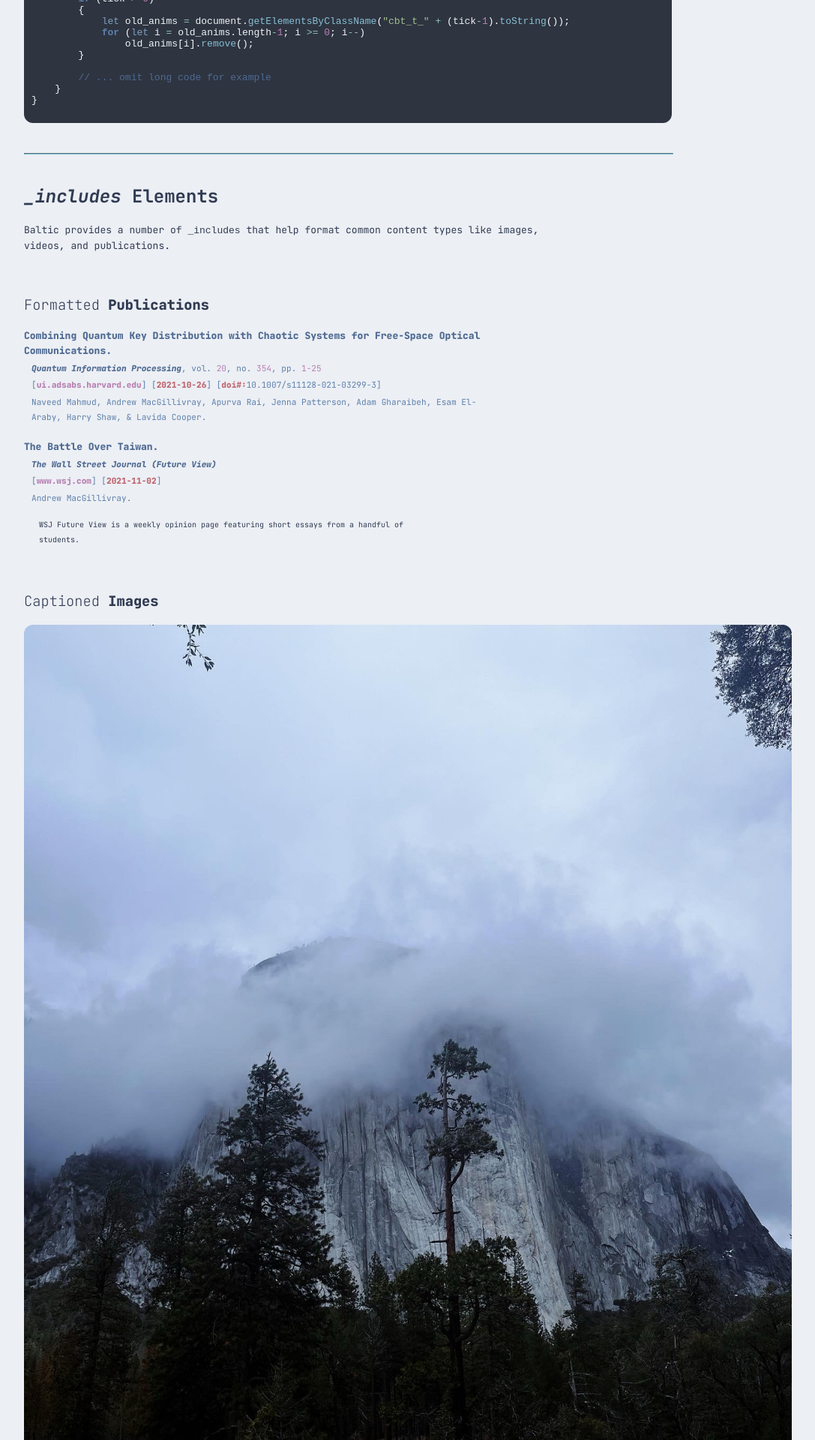
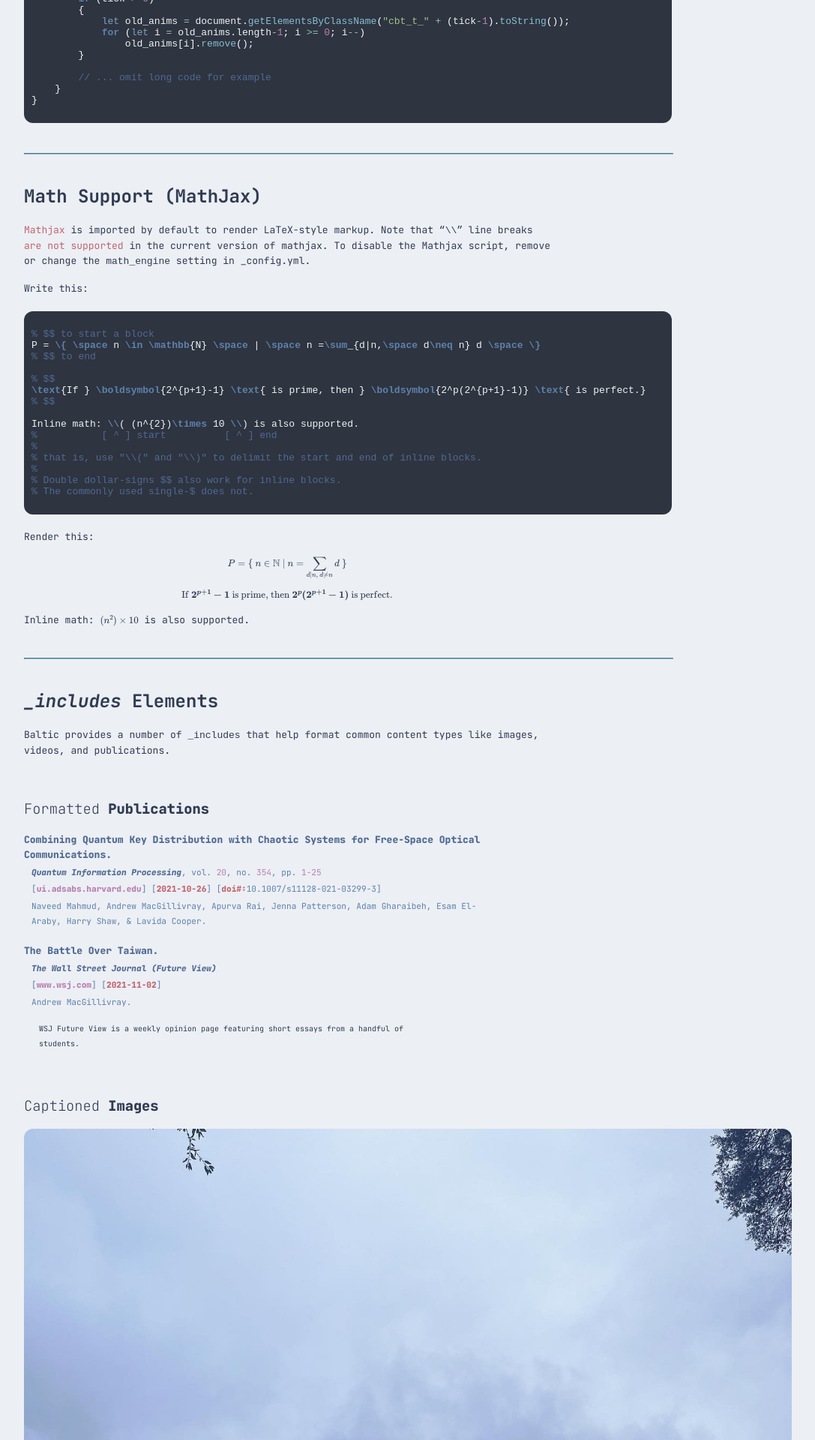
Before and after one commit to amacgillivray/baltic, a Jekyll site: the page built from index.md, in a window 1280 px wide. Shown: the part 1977-3897 px from the top of the page at 75% size, without its empty margins (96-1183 px from the left). Built offline with Jekyll 4.4.1, drawn with Linux system fonts in a browser that asks for light colours.

Commit message:
Add mathjax support Part of #3: Adds LaTeX support

````diff
--- a/_includes/head.html
+++ b/_includes/head.html
@@ -1,5 +1,10 @@
 <meta charset="UTF-8" />
 <meta name="viewport" content="width=device-width, initial-scale=1" />
 <link rel="stylesheet" href="{{'/assets/css/style.css' | absolute_url}}">
+
+{%- if site.kramdown.math_engine == "mathjax" -%}
+<script id="MathJax-script" async src="https://cdn.jsdelivr.net/npm/mathjax@3/es5/tex-mml-chtml.js"></script>
+{%- endif -%}
+
 <title>{{page.title}} - {{site.title}}</title>
 {%- include fonts.html -%}
--- a/_sass/baltic.scss
+++ b/_sass/baltic.scss
@@ -344,3 +344,11 @@ ul.link-list {
 .publication.blog-post {
     margin: 2rem 0;
 }
+
+.MathJax {
+    font-size: 13px !important;
+    max-width: 90ch;
+    margin-top: 1rem;
+    margin-bottom: 1rem;
+
+}
--- a/index.md
+++ b/index.md
@@ -126,6 +126,45 @@ class Game {
 }
 ```
 
+---
+
+## Math Support (MathJax)
+
+[Mathjax](https://www.mathjax.org/) is imported by default to render LaTeX-style markup.
+Note that "`\\`" line breaks [are not supported](https://github.com/mathjax/MathJax/issues/2312) in the current version of mathjax. To disable the Mathjax script, remove or change the `math_engine` setting in _config.yml.
+
+Write this:
+
+```tex
+% $$ to start a block
+P = \{ \space n \in \mathbb{N} \space | \space n =\sum_{d|n,\space d\neq n} d \space \}
+% $$ to end
+
+% $$
+\text{If } \boldsymbol{2^{p+1}-1} \text{ is prime, then } \boldsymbol{2^p(2^{p+1}-1)} \text{ is perfect.}
+% $$
+
+Inline math: \\( (n^{2})\times 10 \\) is also supported.
+%           [ ^ ] start          [ ^ ] end
+%
+% that is, use "\\(" and "\\)" to delimit the start and end of inline blocks.
+%
+% Double dollar-signs $$ also work for inline blocks.
+% The commonly used single-$ does not.
+```
+
+Render this:
+
+$$
+P = \{ \space n \in \mathbb{N} \space | \space n =\sum_{d|n,\space d\neq n} d \space \}
+$$
+
+$$
+\text{If } \boldsymbol{2^{p+1}-1} \text{ is prime, then } \boldsymbol{2^p(2^{p+1}-1)} \text{ is perfect.}
+$$
+
+Inline math: $$ (n^{2})\times 10 $$ is also supported.
+
 
 ---
 
````
